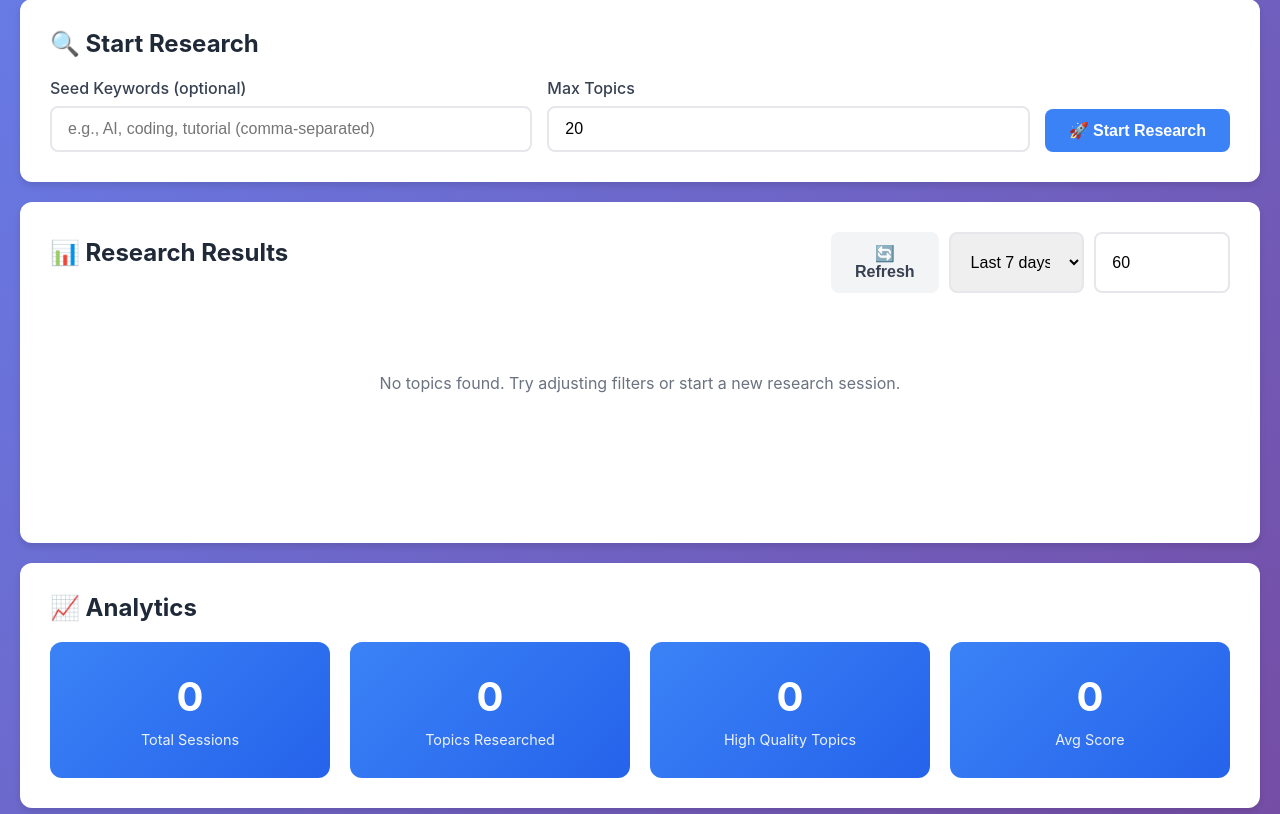
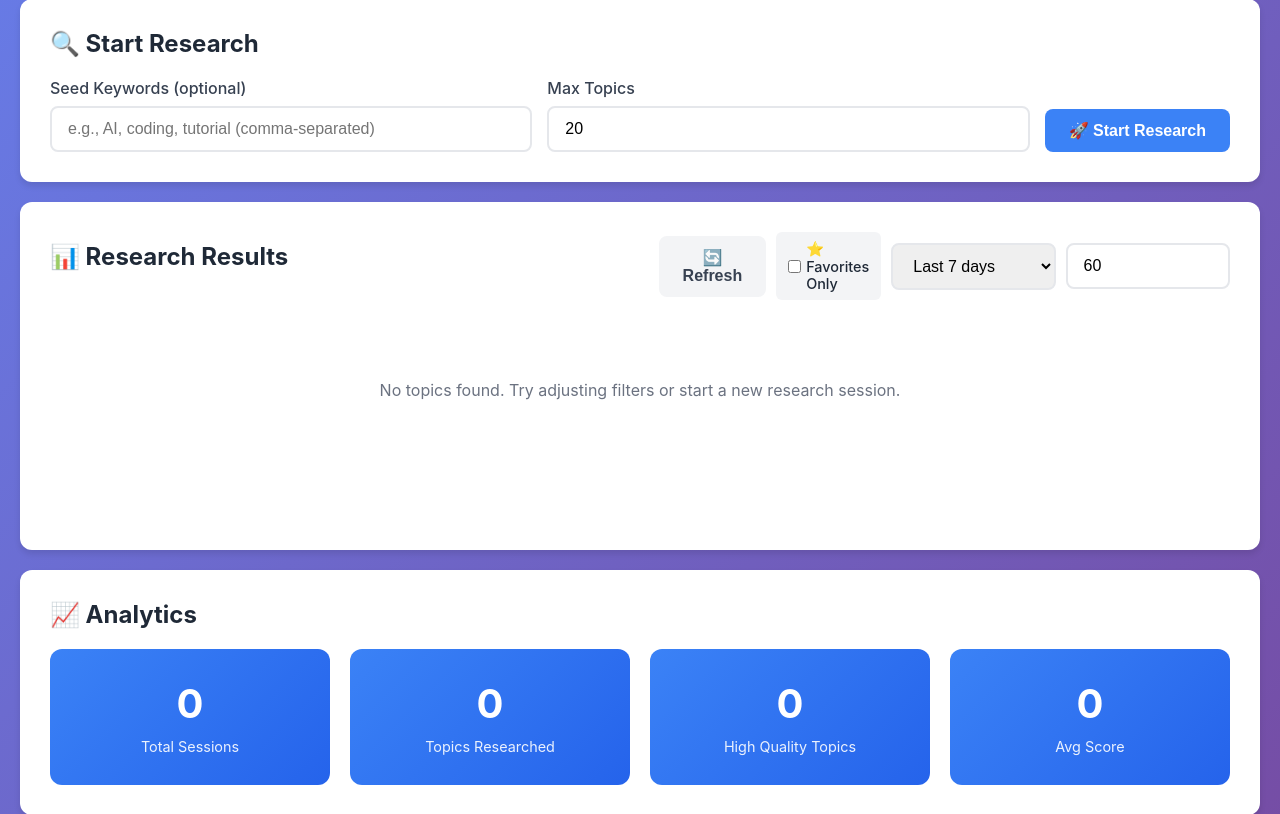
Before and after one commit to wvlt/youtube-topic-researcher, a Flask app: page / in a window 1280 px wide. Shown: the part 172-986 px from the top of the page. Run offline with Flask 3, Linux system fonts and the light colour scheme.

Commit message:
feat: Add favorites/starring feature for topics
⭐ NEW FEATURE: Favorite Topics
━━━━━━━━━━━━━━━━━━━━━━━━━━━━━━━━━━━━━━━━━━━━━━━━━━━━━━━━━━━

Backend Changes:
- src/storage/database.py:
  • Added 'favorited' field to topics (default: False)
  • Added toggle_favorite(topic_id) method
  • Added get_favorite_count() method
  • Updated get_topics() with favorited_only filter

- web/api.py:
  • Added POST /api/topics/<id>/favorite endpoint
  • Updated GET /api/topics to accept favorited_only param

- web/agent_wrapper.py:
  • Added toggle_favorite() wrapper method
  • Updated get_saved_topics() to support favorited_only

Frontend Changes:
- web/templates/index.html:
  • Added '⭐ Favorites Only' checkbox filter

- web/static/app.js:
  • Added toggleFavorite(topic, index) function
  • Updated loadTopics() to respect favorites filter
  • Updated renderTopicCard() to show star buttons
  • Added click handlers for star buttons
  • Handles topic ID from database (_id or doc_id)
  • Auto-reloads when unfavoriting in favorites-only mode

- web/static/style.css:
  • Added .favorites-filter styles for checkbox
  • Added .favorite-btn styles with hover effects
  • Added .topic-header-actions for layout
  • Added .favorited class for active state

User Experience:
✅ Click ☆ to favorite → changes to ⭐ (golden)
✅ Click ⭐ to unfavorite → changes to ☆
✅ Favorites persist across sessions in TinyDB
✅ Filter by favorites using checkbox
✅ Smooth animations and visual feedback
✅ Works seamlessly with existing filters (days, score)
✅ Loading state (⏳) during API calls
✅ Error handling with user-friendly messages

Result: Users can now mark important topics and filter to show only their favorites!

```diff
--- a/web/agent_wrapper.py
+++ b/web/agent_wrapper.py
@@ -81,13 +81,14 @@ class AgentWrapper:
                 'topics': []
             }
 
-    def get_saved_topics(self, days: int = 7, min_score: float = 60) -> dict:
+    def get_saved_topics(self, days: int = 7, min_score: float = 60, favorited_only: bool = False) -> dict:
         """
         Get previously researched topics
 
         Args:
             days: Days to look back
             min_score: Minimum score filter
+            favorited_only: Only return favorited topics
 
         Returns:
             Saved topics
@@ -99,7 +100,8 @@ class AgentWrapper:
             topics = self.agent.db.get_topics(
                 min_score=min_score,
                 days=days,
-                limit=100
+                limit=100,
+                favorited_only=favorited_only
             )
 
             # Ensure topics is a list
@@ -120,6 +122,36 @@ class AgentWrapper:
                 'success': False,
                 'error': str(e),
                 'topics': []
+            }
+
+    def toggle_favorite(self, topic_id: int) -> dict:
+        """
+        Toggle favorite status of a topic
+
+        Args:
+            topic_id: Document ID of the topic
+
+        Returns:
+            Result with new favorite status
+        """
+        if not self.initialized:
+            raise RuntimeError("Agent not initialized")
+
+        try:
+            new_status = self.agent.db.toggle_favorite(topic_id)
+            return {
+                'success': True,
+                'favorited': new_status,
+                'topic_id': topic_id
+            }
+
+        except Exception as e:
+            logger.error(f"Error toggling favorite: {e}")
+            import traceback
+            traceback.print_exc()
+            return {
+                'success': False,
+                'error': str(e)
             }
 
     def get_analytics(self, days: int = 7) -> dict:
--- a/web/api.py
+++ b/web/api.py
@@ -59,9 +59,20 @@ def get_topics():
     try:
         days = int(request.args.get('days', 7))
         min_score = float(request.args.get('min_score', 60))
+        favorited_only = request.args.get('favorited_only', 'false').lower() == 'true'
 
-        result = agent.get_saved_topics(days=days, min_score=min_score)
+        result = agent.get_saved_topics(days=days, min_score=min_score, favorited_only=favorited_only)
 
+        return jsonify(result)
+
+    except Exception as e:
+        return jsonify({'success': False, 'error': str(e)}), 500
+
+@app.route('/api/topics/<int:topic_id>/favorite', methods=['POST'])
+def toggle_favorite(topic_id):
+    """Toggle favorite status of a topic"""
+    try:
+        result = agent.toggle_favorite(topic_id)
         return jsonify(result)
 
     except Exception as e:
--- a/web/static/app.js
+++ b/web/static/app.js
@@ -24,6 +24,7 @@ function setupEventListeners() {
     // Filter changes
     document.getElementById('filter-days').addEventListener('change', loadTopics);
     document.getElementById('min-score').addEventListener('change', loadTopics);
+    document.getElementById('favorites-only').addEventListener('change', loadTopics);
 
     // Modal close
     document.querySelector('.close').addEventListener('click', closeModal);
@@ -122,20 +123,24 @@ async function startResearch() {
 async function loadTopics() {
     const days = document.getElementById('filter-days').value;
     const minScore = document.getElementById('min-score').value;
+    const favoritesOnly = document.getElementById('favorites-only').checked;
     const container = document.getElementById('results-container');
 
     // Show loading
     container.innerHTML = '<div class="spinner"></div>';
 
     try {
-        const response = await fetch(`${API_BASE}/api/topics?days=${days}&min_score=${minScore}`);
+        const response = await fetch(`${API_BASE}/api/topics?days=${days}&min_score=${minScore}&favorited_only=${favoritesOnly}`);
         const data = await response.json();
 
         if (data.success && data.topics.length > 0) {
             currentTopics = data.topics;
             renderTopics(data.topics);
         } else {
-            container.innerHTML = '<div class="empty-state"><p>No topics found. Try adjusting filters or start a new research session.</p></div>';
+            const message = favoritesOnly
+                ? 'No favorited topics found. Star some topics to see them here!'
+                : 'No topics found. Try adjusting filters or start a new research session.';
+            container.innerHTML = `<div class="empty-state"><p>${message}</p></div>`;
         }
     } catch (error) {
         console.error('Failed to load topics:', error);
@@ -155,10 +160,23 @@ function renderTopics(topics) {
 
     container.innerHTML = html;
 
-    // Add click handlers
+    // Add click handlers for cards
     topics.forEach((topic, index) => {
-        document.getElementById(`topic-${index}`).addEventListener('click', () => {
-            showTopicDetail(topic);
+        const card = document.getElementById(`topic-${index}`);
+        card.addEventListener('click', (e) => {
+            // Don't open modal if clicking the star button
+            if (!e.target.closest('.favorite-btn')) {
+                showTopicDetail(topic);
+            }
+        });
+    });
+
+    // Add click handlers for favorite buttons
+    topics.forEach((topic, index) => {
+        const btn = document.getElementById(`favorite-btn-${index}`);
+        btn.addEventListener('click', (e) => {
+            e.stopPropagation();
+            toggleFavorite(topic, index);
         });
     });
 }
@@ -168,12 +186,21 @@ function renderTopicCard(topic, index) {
     const score = topic.total_score || 0;
     const scoreClass = score >= 80 ? 'high-score' : score >= 60 ? 'medium-score' : '';
     const scoreTag = score >= 80 ? 'high' : score >= 60 ? 'medium' : '';
+    const isFavorited = topic.favorited || false;
+    const topicIndex = currentTopics.indexOf(topic);
 
     return `
-        <div class="topic-card ${scoreClass}" id="topic-${currentTopics.indexOf(topic)}">
+        <div class="topic-card ${scoreClass}" id="topic-${topicIndex}">
             <div class="topic-header">
                 <div class="topic-title">${escapeHtml(topic.title)}</div>
-                <div class="topic-score ${scoreTag}">${score.toFixed(0)}</div>
+                <div class="topic-header-actions">
+                    <button class="favorite-btn ${isFavorited ? 'favorited' : ''}"
+                            id="favorite-btn-${topicIndex}"
+                            title="${isFavorited ? 'Remove from favorites' : 'Add to favorites'}">
+                        ${isFavorited ? '⭐' : '☆'}
+                    </button>
+                    <div class="topic-score ${scoreTag}">${score.toFixed(0)}</div>
+                </div>
             </div>
             <div class="topic-meta">
                 <span>📂 ${topic.category || 'General'}</span>
@@ -272,6 +299,57 @@ function showTopicDetail(topic) {
     modal.classList.add('show');
 }
 
+// Toggle Favorite
+async function toggleFavorite(topic, index) {
+    const btn = document.getElementById(`favorite-btn-${index}`);
+    const originalIcon = btn.textContent;
+
+    // Show loading state
+    btn.disabled = true;
+    btn.textContent = '⏳';
+
+    try {
+        // Get the document ID from the topic
+        const topicId = topic._id || topic.doc_id;
+        if (!topicId) {
+            throw new Error('Topic ID not found');
+        }
+
+        const response = await fetch(`${API_BASE}/api/topics/${topicId}/favorite`, {
+            method: 'POST',
+            headers: {
+                'Content-Type': 'application/json'
+            }
+        });
+
+        const data = await response.json();
+
+        if (data.success) {
+            // Update the topic in currentTopics
+            topic.favorited = data.favorited;
+
+            // Update button
+            btn.classList.toggle('favorited', data.favorited);
+            btn.textContent = data.favorited ? '⭐' : '☆';
+            btn.title = data.favorited ? 'Remove from favorites' : 'Add to favorites';
+
+            // If we're in favorites-only mode and just unfavorited, reload
+            const favoritesOnly = document.getElementById('favorites-only').checked;
+            if (favoritesOnly && !data.favorited) {
+                await loadTopics();
+            }
+        } else {
+            throw new Error(data.error || 'Failed to toggle favorite');
+        }
+    } catch (error) {
+        console.error('Failed to toggle favorite:', error);
+        btn.textContent = originalIcon;
+        alert(`Failed to update favorite: ${error.message}`);
+    } finally {
+        btn.disabled = false;
+    }
+}
+
 // Close Modal
 function closeModal() {
     document.getElementById('topic-modal').classList.remove('show');
--- a/web/static/style.css
+++ b/web/static/style.css
@@ -115,6 +115,33 @@ main {
 .panel-actions {
     display: flex;
     gap: 10px;
+    align-items: center;
+}
+
+.favorites-filter {
+    display: flex;
+    align-items: center;
+    gap: 5px;
+    padding: 8px 12px;
+    background: var(--light);
+    border-radius: 6px;
+    cursor: pointer;
+    user-select: none;
+    transition: background 0.3s ease;
+}
+
+.favorites-filter:hover {
+    background: #e5e7eb;
+}
+
+.favorites-filter input[type="checkbox"] {
+    cursor: pointer;
+}
+
+.favorites-filter span {
+    color: var(--dark);
+    font-size: 0.9rem;
+    font-weight: 500;
 }
 
 /* Forms */
--- a/web/templates/index.html
+++ b/web/templates/index.html
@@ -45,6 +45,10 @@
                     <h2>📊 Research Results</h2>
                     <div class="panel-actions">
                         <button id="refresh-btn" class="btn btn-secondary">🔄 Refresh</button>
+                        <label class="favorites-filter">
+                            <input type="checkbox" id="favorites-only">
+                            <span>⭐ Favorites Only</span>
+                        </label>
                         <select id="filter-days">
                             <option value="7">Last 7 days</option>
                             <option value="30">Last 30 days</option>
```
Also changed, not shown: other parts of web/static/style.css (+31 -0 lines), src/storage/database.py.
